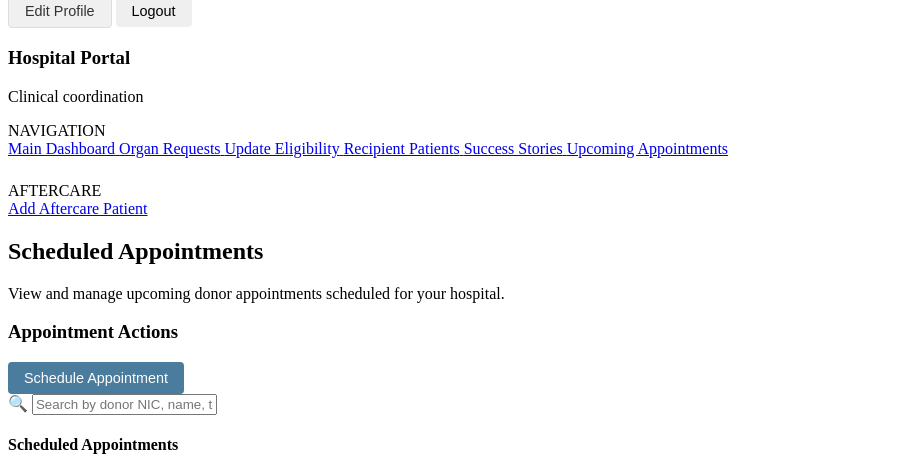
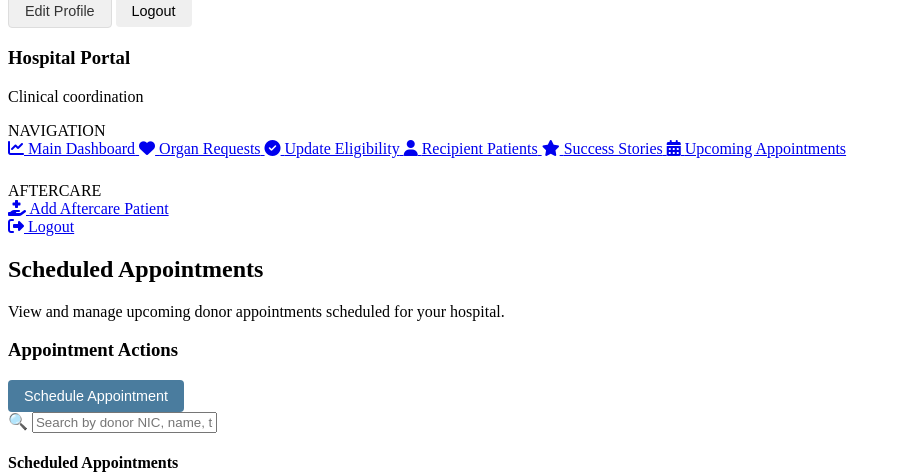
Before and after one commit to lasalmaneth/life-connect, a PHP site: page /life-connect/app/views/hospital/lab-reports.view.php in a window 1280 px wide. Shown: the part 272-748 px from the top of the page, without its empty margins (0-901 px from the left). Run offline with PHP 8.4, Linux system fonts and the light colour scheme; some libraries are stand-ins or nearby versions.

Commit message:
Added the logout button in to the all the pages in hospital portal

```diff
--- a/app/views/hospital/sidebar.php
+++ b/app/views/hospital/sidebar.php
@@ -7,34 +7,41 @@
     <div class="menu-section">
         <div class="menu-section-title">NAVIGATION</div>
         <a href="<?php echo ROOT; ?>/hospital" class="menu-item <?php echo ($current_page === 'overview') ? 'active' : ''; ?>">
-            <span class="icon"></span>
+            <span class="icon"><i class="fas fa-chart-line"></i></span>
             <span>Main Dashboard</span>
         </a>
         <a href="<?php echo ROOT; ?>/hospital/organ-requests" class="menu-item <?php echo ($current_page === 'organ-requests') ? 'active' : ''; ?>">
-            <span class="icon"></span>
+            <span class="icon"><i class="fas fa-heart"></i></span>
             <span>Organ Requests</span>
         </a>
         <a href="<?php echo ROOT; ?>/hospital/eligibility" class="menu-item <?php echo ($current_page === 'eligibility') ? 'active' : ''; ?>">
-            <span class="icon"></span>
+            <span class="icon"><i class="fas fa-check-circle"></i></span>
             <span>Update Eligibility</span>
         </a>
         <a href="<?php echo ROOT; ?>/hospital/recipients" class="menu-item <?php echo ($current_page === 'recipients') ? 'active' : ''; ?>">
-            <span class="icon"></span>
+            <span class="icon"><i class="fas fa-user"></i></span>
             <span>Recipient Patients</span>
         </a>
         <a href="<?php echo ROOT; ?>/hospital/stories" class="menu-item <?php echo ($current_page === 'stories') ? 'active' : ''; ?>">
-            <span class="icon"></span>
+            <span class="icon"><i class="fas fa-star"></i></span>
             <span>Success Stories</span>
         </a>
         <a href="<?php echo ROOT; ?>/hospital/lab-reports" class="menu-item <?php echo ($current_page === 'lab-reports') ? 'active' : ''; ?>">
-            <span class="icon"></span>
+            <span class="icon"><i class="fas fa-calendar-alt"></i></span>
             <span>Upcoming Appointments</span>
         </a>
 
         <div class="menu-section-title" style="margin-top: 1.5rem;">AFTERCARE</div>
         <a href="<?php echo ROOT; ?>/hospital/addpatient" class="menu-item <?php echo ($current_page === 'addpatient') ? 'active' : ''; ?>">
-            <span class="icon"></span>
+            <span class="icon"><i class="fas fa-hand-holding-medical"></i></span>
             <span>Add Aftercare Patient</span>
         </a>
     </div>
+
+    <div class="menu-section menu-section--footer">
+        <a href="<?php echo ROOT; ?>/logout" class="menu-item menu-item--danger">
+            <span class="icon"><i class="fas fa-right-from-bracket"></i></span>
+            <span>Logout</span>
+        </a>
+    </div>
 </div>
```
Also changed, not shown: app/views/hospital/addpatient-donor.view.php (+10 -2 lines), app/views/hospital/addpatient-recipient.view.php (+10 -2 lines), app/views/hospital/addpatient.view.php (+9 -1 lines), app/views/hospital/hospital.view.php (+13 -5 lines), app/views/hospital/index.view.php (+15 -8 lines), public/assets/css/hospital/hospital.css.
